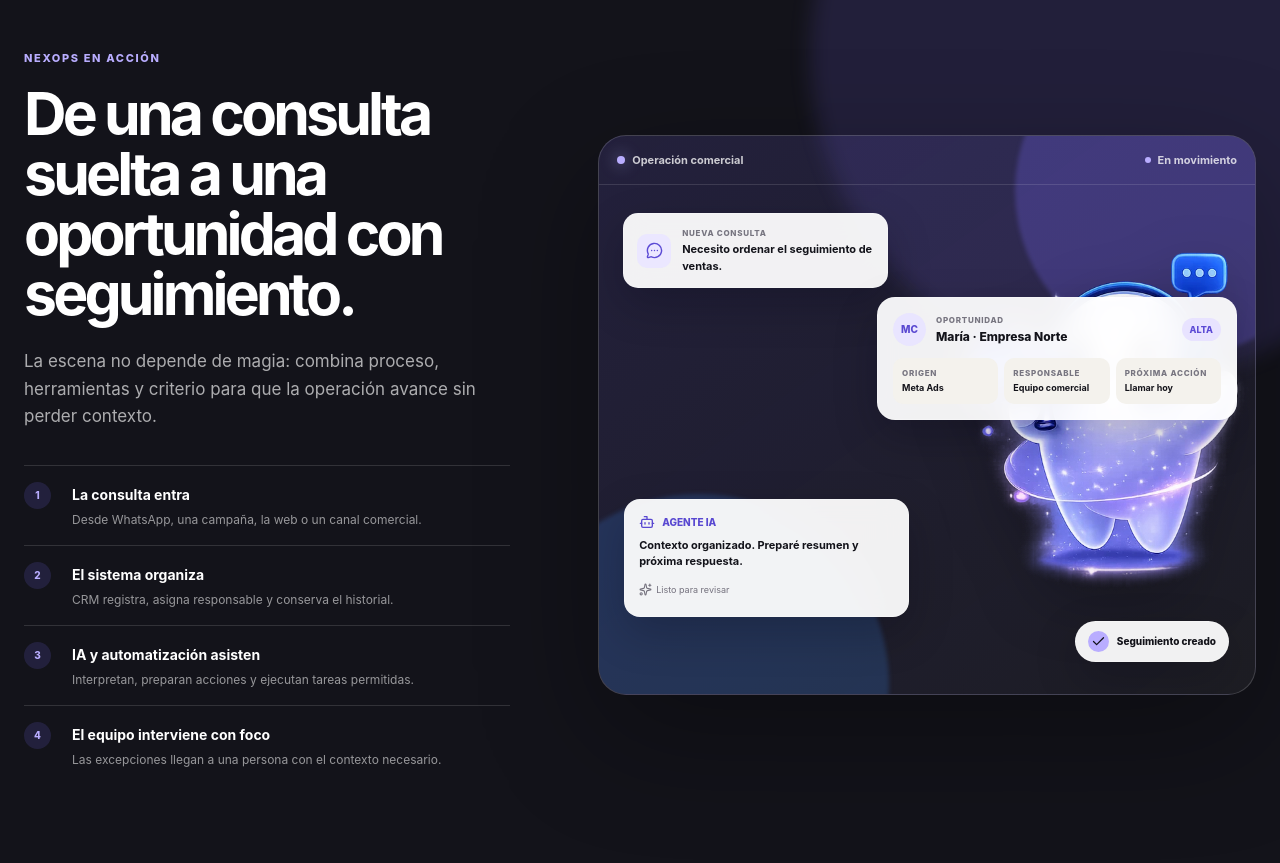
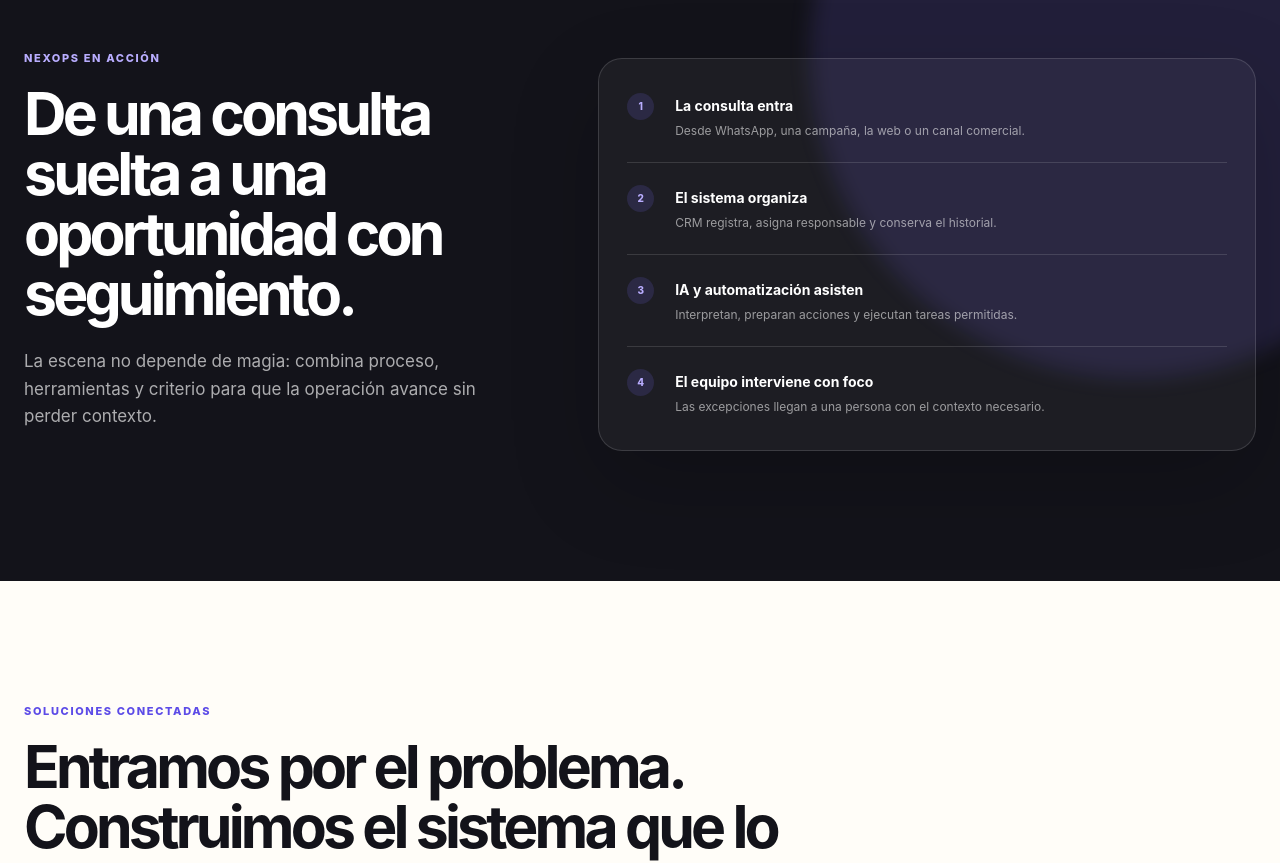
Before and after one commit to AlanTN13/webneoxps, a React (Vite) app: page / in a window 1280 px wide. Shown: the part 1800-2663 px from the top of the page. Built offline with nearby package versions, Linux system fonts and the light colour scheme.

Commit message:
fix: simplify Nexy hero composition

```diff
--- a/src/App.css
+++ b/src/App.css
@@ -581,7 +581,7 @@ a {
 
 .nexy-stage__lead {
   top: 112px;
-  right: 18px;
+  left: 24px;
   width: min(360px, calc(100% - 42px));
   padding: 15px;
   border-radius: 18px;
@@ -688,21 +688,12 @@ a {
 .nexy-stage__character {
   position: absolute;
   z-index: 2;
-  right: -250px;
+  right: -280px;
   bottom: -5px;
   width: 800px;
   max-width: none;
   height: auto;
   filter: drop-shadow(0 24px 30px rgba(2,2,8,0.28));
-}
-
-.nexy-stage--compact {
-  min-height: 560px;
-  background: linear-gradient(145deg, rgba(120,103,242,0.16), rgba(255,255,255,0.045));
-}
-
-.nexy-stage--compact .nexy-stage__scene {
-  min-height: 505px;
 }
 
 .proof-strip {
@@ -929,7 +920,11 @@ a {
   flex-direction: column;
   gap: 0;
   margin: 0;
-  padding: 0;
+  padding: 12px 28px;
+  border: 1px solid rgba(255,255,255,.14);
+  border-radius: 24px;
+  background: rgba(255,255,255,.045);
+  box-shadow: 0 32px 90px rgba(0,0,0,.18);
   list-style: none;
 }
 
@@ -937,8 +932,12 @@ a {
   display: grid;
   grid-template-columns: 34px 1fr;
   gap: 14px;
-  padding: 16px 0;
+  padding: 22px 0;
   border-top: 1px solid rgba(255,255,255,.13);
+}
+
+.operation-list li:first-child {
+  border-top: 0;
 }
 
 .operation-list li > span {
@@ -1746,14 +1745,12 @@ a {
   .nexy-stage { min-height: 435px; border-radius: 20px; }
   .nexy-stage__scene { min-height: 380px; }
   .nexy-stage__message { top: 17px; left: 12px; width: 238px; }
-  .nexy-stage__lead { top: 100px; right: 10px; }
+  .nexy-stage__lead { top: 100px; left: 10px; }
   .nexy-stage__lead-grid { grid-template-columns: 1fr 1fr; }
   .nexy-stage__lead-grid > span:last-child { grid-column: span 2; }
   .nexy-stage__agent { bottom: 56px; left: 11px; width: 235px; }
   .nexy-stage__done { right: 10px; bottom: 15px; }
-  .nexy-stage__character { right: -200px; bottom: -10px; width: 620px; opacity: .9; }
-  .nexy-stage--compact { min-height: 460px; }
-  .nexy-stage--compact .nexy-stage__scene { min-height: 405px; }
+  .nexy-stage__character { right: -200px; bottom: 25px; width: 620px; opacity: .9; }
   .proof-strip__inner { grid-template-columns: 1fr; gap: 24px; padding-block: 28px; }
   .proof-strip__logos { grid-template-columns: repeat(3,1fr); gap: 25px; }
   .proof-strip__logo { max-width: 92px; }
--- a/src/components/NexyStage.jsx
+++ b/src/components/NexyStage.jsx
@@ -1,8 +1,8 @@
 import { Bot, Check, MessageCircleMore, Sparkles } from "lucide-react";
 
-export default function NexyStage({ compact = false }) {
+export default function NexyStage() {
   return (
-    <div className={`nexy-stage ${compact ? "nexy-stage--compact" : ""}`} aria-label="Una oportunidad avanza por el sistema NexOps">
+    <div className="nexy-stage" aria-label="Una oportunidad avanza por el sistema NexOps">
       <div className="nexy-stage__ambient nexy-stage__ambient--one" />
       <div className="nexy-stage__ambient nexy-stage__ambient--two" />
 
@@ -53,7 +53,7 @@ export default function NexyStage({ compact = false }) {
           alt="Nexy organizando una oportunidad comercial"
           width="1200"
           height="800"
-          fetchPriority={compact ? "auto" : "high"}
+          fetchPriority="high"
         />
       </div>
     </div>
--- a/src/pages/HomePage.jsx
+++ b/src/pages/HomePage.jsx
@@ -143,14 +143,13 @@ export default function HomePage() {
             <p>
               La escena no depende de magia: combina proceso, herramientas y criterio para que la operación avance sin perder contexto.
             </p>
-            <ol className="operation-list">
-              <li><span>1</span><div><strong>La consulta entra</strong><p>Desde WhatsApp, una campaña, la web o un canal comercial.</p></div></li>
-              <li><span>2</span><div><strong>El sistema organiza</strong><p>CRM registra, asigna responsable y conserva el historial.</p></div></li>
-              <li><span>3</span><div><strong>IA y automatización asisten</strong><p>Interpretan, preparan acciones y ejecutan tareas permitidas.</p></div></li>
-              <li><span>4</span><div><strong>El equipo interviene con foco</strong><p>Las excepciones llegan a una persona con el contexto necesario.</p></div></li>
-            </ol>
           </div>
-          <NexyStage compact />
+          <ol className="operation-list">
+            <li><span>1</span><div><strong>La consulta entra</strong><p>Desde WhatsApp, una campaña, la web o un canal comercial.</p></div></li>
+            <li><span>2</span><div><strong>El sistema organiza</strong><p>CRM registra, asigna responsable y conserva el historial.</p></div></li>
+            <li><span>3</span><div><strong>IA y automatización asisten</strong><p>Interpretan, preparan acciones y ejecutan tareas permitidas.</p></div></li>
+            <li><span>4</span><div><strong>El equipo interviene con foco</strong><p>Las excepciones llegan a una persona con el contexto necesario.</p></div></li>
+          </ol>
         </div>
       </section>
 
```
Also changed, not shown: 2 other files (tests, documents, lock files or other folders).
